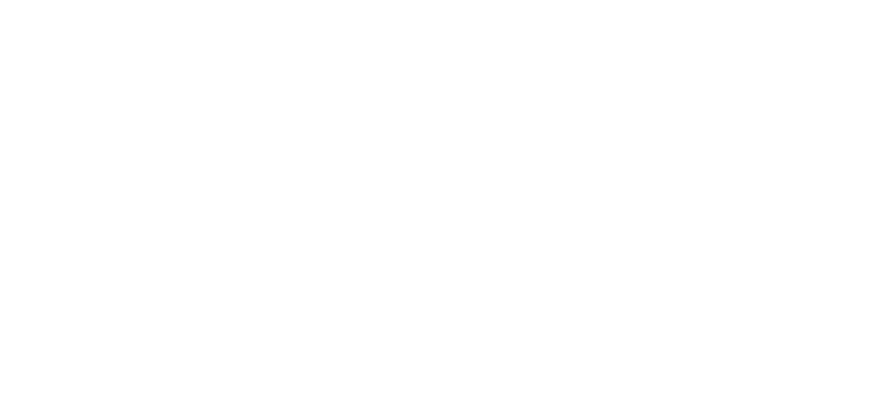
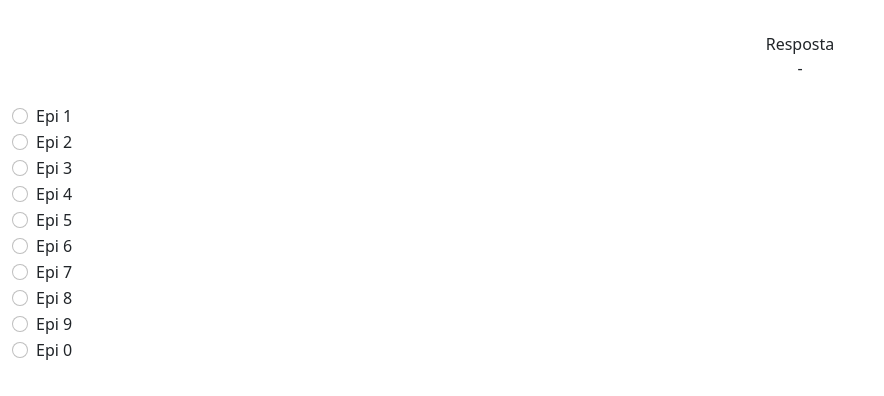
Before and after one commit to nucleosistemasit/plt_seguranca, a plain HTML site: page index.html in a window 1280 px wide. Shown: the whole page, without its empty margins (0-884 px from the left). Drawn offline with nearby package versions, Linux system fonts and the light colour scheme.

Commit message:
Update index.html

```diff
--- a/index.html
+++ b/index.html
@@ -1,78 +1,98 @@
-<script src="https://aframe.io/releases/1.2.0/aframe.min.js"></script>
-<script src="https://jeromeetienne.github.io/AR.js/aframe/build/aframe-ar.js"></script>
+<link href="https://cdn.jsdelivr.net/npm/bootstrap@5.0.0/dist/css/bootstrap.min.css" rel="stylesheet" integrity="sha384-wEmeIV1mKuiNpC+IOBjI7aAzPcEZeedi5yW5f2yOq55WWLwNGmvvx4Um1vskeMj0" crossorigin="anonymous">
+<link href="css/style.css" rel="stylesheet">
 
-<body style="margin : 0px; overflow: hidden;">
+<div class="container-fluid vh-100">
 
-  <a-scene renderer="logarithmicDepthBuffer: true; colorManagement: true; sortObjects: true;" embedded arjs="sourceType: webcam; detectionMode: mono_and_matrix; matrixCodeType: 3x3;">
+    <div class="row hash h-10 justify-content-end">
+        <div class="col-9 mt-auto text-center">
+            <span class="d-block text-center">Resposta</span>
+            <span class="epi epi-hash">-</span>
+            <span class="epi-1 epi-hash collapse">7526</span>
+            <span class="epi-2 epi-hash collapse">6611</span>
+            <span class="epi-3 epi-hash collapse">2492</span>
+            <span class="epi-4 epi-hash collapse">5637</span>
+            <span class="epi-5 epi-hash collapse">1666</span>
+            <span class="epi-6 epi-hash collapse">8447</span>
+            <span class="epi-7 epi-hash collapse">4264</span>
+            <span class="epi-8 epi-hash collapse">1832</span>
+            <span class="epi-9 epi-hash collapse">6286</span>
+            <span class="epi-0 epi-hash collapse">9435</span>
+        </div>
+    </div>
 
-    <a-assets>
-      <a-asset-item id="Avental" src="https://raw.githubusercontent.com/nucleosistemasit/ar_seguranca/main/3d/Avental.gltf"></a-asset-item>
-      <a-asset-item id="capacete" src="https://raw.githubusercontent.com/nucleosistemasit/ar_seguranca/main/3d/capacete.gltf"></a-asset-item>
-      <a-asset-item id="luva_pano" src="https://raw.githubusercontent.com/nucleosistemasit/ar_seguranca/main/3d/luva_pano.gltf"></a-asset-item>
-      <a-asset-item id="luva_couro" src="https://raw.githubusercontent.com/nucleosistemasit/ar_seguranca/main/3d/luva_couro.gltf"></a-asset-item>
-      <a-asset-item id="luva_de_borracha" src="https://raw.githubusercontent.com/nucleosistemasit/ar_seguranca/main/3d/luva_borracha.gltf"></a-asset-item>
-      <a-asset-item id="mascara" src="https://raw.githubusercontent.com/nucleosistemasit/ar_seguranca/main/3d/mascara.gltf"></a-asset-item>
-      <a-asset-item id="protetor_ouvido" src="https://raw.githubusercontent.com/nucleosistemasit/ar_seguranca/main/3d/protetor_ouvido.gltf"></a-asset-item>
-      <a-asset-item id="protetor_braco" src="https://raw.githubusercontent.com/nucleosistemasit/ar_seguranca/main/3d/protetor_braco.gltf"></a-asset-item>
-      <a-asset-item id="sapato" src="https://raw.githubusercontent.com/nucleosistemasit/ar_seguranca/main/3d/sapato.gltf"></a-asset-item>
-      <a-asset-item id="oculos" src="https://raw.githubusercontent.com/nucleosistemasit/ar_seguranca/main/3d/oculos.gltf"></a-asset-item>
-    </a-assets>
+    <div class="row mt-4 h-90">
 
-    <!-- handle barcode marker -->
-    <a-marker type="barcode" value="1">
-      <!--<a-box position="0 0.5 0" material="color: red;"></a-box> -->
-      <a-entity gltf-model="#capacete" position="0 0 0" rotation="0 0 0" scale="3 3 3"></a-entity>
-    </a-marker>
+        <div class="lista-epis col-3">
 
-    <a-marker type="barcode" value="2">
-<!--       <a-box position="0 0.5 0" material="color: green;"></a-box> -->
-      <a-entity gltf-model="#Avental" position="0 0 0" rotation="0 0 0" scale="2 2 2"></a-entity>
-    </a-marker>
+            <div class="form-check epi-wrap">
+                <input class="form-check-input chck-epi-1" name="radioForm" value="epi-1" type="radio" id="epi-1">
+                <label class="form-check-label" for="epi-1">Epi 1</label>
+            </div>
 
-    <a-marker type="barcode" value="3">
-      <a-entity gltf-model="#oculos" position="0 0 1" rotation="0 0 0" scale="40 40 40"></a-entity>
-<!--       <a-box position="0 0.5 0" material="color: yellow;"></a-box> -->
-    </a-marker>
+            <div class="form-check epi-wrap">
+                <input class="form-check-input chck-epi-2" name="radioForm" value="epi-2" type="radio" id="epi-2">
+                <label class="form-check-label" for="epi-2">Epi 2</label>
+            </div>
 
-    <a-marker type="barcode" value="4">
-      <a-entity gltf-model="#sapato" position="0 0 0" rotation="0 0 0" scale="3.5 3.5 3.5"></a-entity>
-<!--       <a-box position="0 0.5 0" material="color: pink;"></a-box> -->
-    </a-marker>
+            <div class="form-check epi-wrap">
+                <input class="form-check-input chck-epi-3" name="radioForm" value="epi-3" type="radio" id="epi-3">
+                <label class="form-check-label" for="epi-3">Epi 3</label>
+            </div>
 
-    <a-marker type="barcode" value="5">
-      <a-entity gltf-model="#luva_pano" position="0 0 0" rotation="0 0 0" scale="6 6 6"></a-entity>
-<!--       <a-box position="0 0.5 0" material="color: blue;"></a-box> -->
-    </a-marker>
+            <div class="form-check epi-wrap">
+                <input class="form-check-input chck-epi-4" name="radioForm" value="epi-4" type="radio" id="epi-4">
+                <label class="form-check-label" for="epi-4">Epi 4</label>
+            </div>
 
-    <a-marker type="barcode" value="6">
-      <a-entity gltf-model="#luva_couro" position="0 0 0" rotation="0 0 0" scale="0.5 0.5 0.5"></a-entity>
-<!--       <a-entity fbx-model="#luva_couro_fbx" position="0 0 0" rotation="0 0 0" scale="1 1 1"></a-entity> -->
-<!--       <a-box position="0 0.5 0" material="color: grey;"></a-box> -->
-    </a-marker>
+            <div class="form-check epi-wrap">
+                <input class="form-check-input chck-epi-5" name="radioForm" value="epi-5" type="radio" id="epi-5">
+                <label class="form-check-label" for="epi-5">Epi 5</label>
+            </div>
 
-    <a-marker type="barcode" value="7">
-      <a-entity gltf-model="#luva_de_borracha" position="0 0 0.2" rotation="-30 25 0" scale="3 3 3"></a-entity>
-<!--       <a-box position="0 0.5 0" material="color: purple;"></a-box> -->
-    </a-marker>
+            <div class="form-check epi-wrap">
+                <input class="form-check-input chck-epi-6" name="radioForm" value="epi-6" type="radio" id="epi-6">
+                <label class="form-check-label" for="epi-6">Epi 6</label>
+            </div>
 
-    <a-marker type="barcode" value="8">
-      <a-entity gltf-model="#mascara" position="0 0 0" rotation="0 0 0" scale="2 2 2"></a-entity>
-<!--       <a-box position="0 0.5 0" material="color: cyan;"></a-box> -->
-    </a-marker>
+            <div class="form-check epi-wrap">
+                <input class="form-check-input chck-epi-7" name="radioForm" value="epi-7" type="radio" id="epi-7">
+                <label class="form-check-label" for="epi-7">Epi 7</label>
+            </div>
 
-    <a-marker type="barcode" value="9">
-      <a-entity gltf-model="#protetor_ouvido" position="0 0 0" rotation="0 0 0" scale="7 7 7"></a-entity>
-<!--       <a-box position="0 0.5 0" material="color: white;"></a-box> -->
-    </a-marker>
+            <div class="form-check epi-wrap">
+                <input class="form-check-input chck-epi-8" name="radioForm" value="epi-8" type="radio" id="epi-8">
+                <label class="form-check-label" for="epi-8">Epi 8</label>
+            </div>
 
-    <a-marker type="barcode" value="10">
-      <a-entity gltf-model="#protetor_braco" position="0 0 0" rotation="0 0 0" scale="2.5 2.5 2.5"></a-entity>
-<!--       <a-box position="0 0.5 0" material="color: orange;"></a-box> -->
-    </a-marker>
+            <div class="form-check epi-wrap">
+                <input class="form-check-input chck-epi-9" name="radioForm" value="epi-9" type="radio" id="epi-9">
+                <label class="form-check-label" for="epi-9">Epi 9</label>
+            </div>
 
-    <!-- add a simple camera -->
-    <a-entity camera></a-entity>
+            <div class="form-check epi-wrap">
+                <input class="form-check-input chck-epi-0" name="radioForm" value="epi-0" type="radio" id="epi-0">
+                <label class="form-check-label" for="epi-0">Epi 0</label>
+            </div>
 
-  </a-scene>
+        </div>
 
-</body>
+        <div class="tags-epis col-9">
+            <div class="epi-1 tag-epi tag-epi-1 m-auto"></div>
+            <div class="epi-2 tag-epi tag-epi-2 m-auto"></div>
+            <div class="epi-3 tag-epi tag-epi-3 m-auto"></div>
+            <div class="epi-4 tag-epi tag-epi-4 m-auto"></div>
+            <div class="epi-5 tag-epi tag-epi-5 m-auto"></div>
+            <div class="epi-6 tag-epi tag-epi-6 m-auto"></div>
+            <div class="epi-7 tag-epi tag-epi-7 m-auto"></div>
+            <div class="epi-8 tag-epi tag-epi-8 m-auto"></div>
+            <div class="epi-9 tag-epi tag-epi-9 m-auto"></div>
+            <div class="epi-0 tag-epi tag-epi-0 m-auto"></div>
+        </div>
+
+    </div>
+
+</div>
+
+<script src="https://code.jquery.com/jquery-3.5.1.min.js"></script>
+<script src="https://cdn.jsdelivr.net/npm/bootstrap@5.0.0/dist/js/bootstrap.bundle.min.js" integrity="sha384-p34f1UUtsS3wqzfto5wAAmdvj+osOnFyQFpp4Ua3gs/ZVWx6oOypYoCJhGGScy+8" crossorigin="anonymous"></script>
+<script src="js/jq.js"></script>
```
